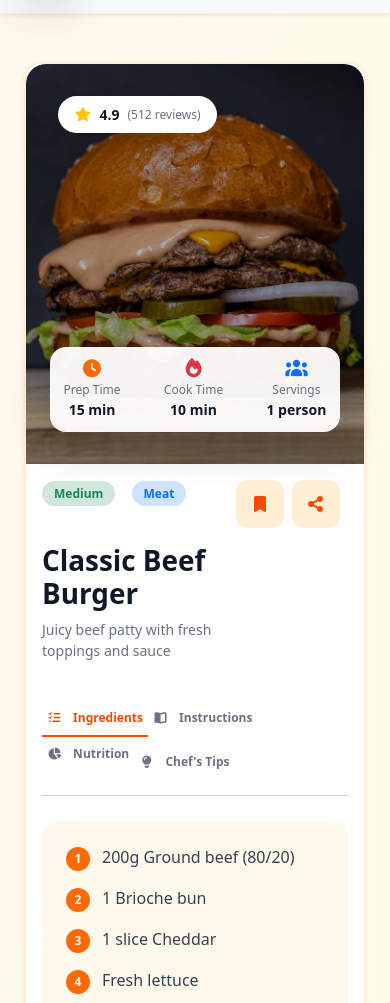
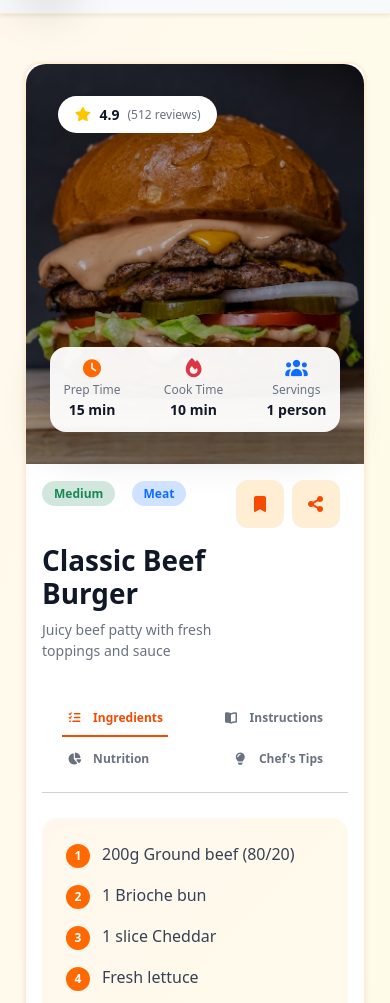
Before and after one commit to seifmorsi147/What-s-For-Dinner-js, a plain HTML site: page index.html in a window 390 px wide. Shown: the part 71-1074 px from the top of the page. Drawn offline with Linux system fonts and the light colour scheme.

Commit message:
Edit tab

```diff
--- a/css/style.css
+++ b/css/style.css
@@ -388,7 +388,16 @@ main .box .content .my-btn:hover {
 }
 @media screen and (max-width: 484px) {
   .m-top {
-    margin-top: 0.5rem;
+    margin-top: 5px;
+  }
+   .m-l-a {
+    margin-left: auto;
+  }
+  .m-r{
+    margin-right: 20px;
+  }
+  .m-l{
+    margin-left: 20px;
   }
 }
 @media screen and (min-width: 484px) {
--- a/index.html
+++ b/index.html
@@ -144,7 +144,7 @@
               id="pills-tab"
               role="tablist"
             >
-              <li class="nav-item " role="presentation">
+              <li class="nav-item m-l" role="presentation">
                 <button
                   class="nav-link active text-p fs-sm fs-6 fw-bolder"
                   id="pills-Ingredients-tab"
@@ -159,7 +159,7 @@
                   Ingredients
                 </button>
               </li>
-              <li class="nav-item m-l-auto  " role="presentation">
+              <li class="nav-item m-l-auto m-l-a m-r" role="presentation">
                 <button
                   class="nav-link text-p fs-sm fs-6 fw-bolder"
                   id="pills-Instructions-tab"
@@ -174,7 +174,7 @@
                   Instructions
                 </button>
               </li>
-              <li class="nav-item m-l-auto  " role="presentation">
+              <li class="nav-item m-top m-l-auto m-l " role="presentation">
                 <button
                   class="nav-link text-p fs-sm fs-6 fw-bolder"
                   id="pills-Nutrition-tab"
@@ -189,7 +189,7 @@
                   Nutrition
                 </button>
               </li>
-              <li class="nav-item m-top m-l-auto" role="presentation">
+              <li class="nav-item m-top  m-l-auto m-l-a m-r" role="presentation">
                 <button
                   class="nav-link text-p fs-sm fs-6 fw-bolder"
                   id="pills-Chef-tab"
```
